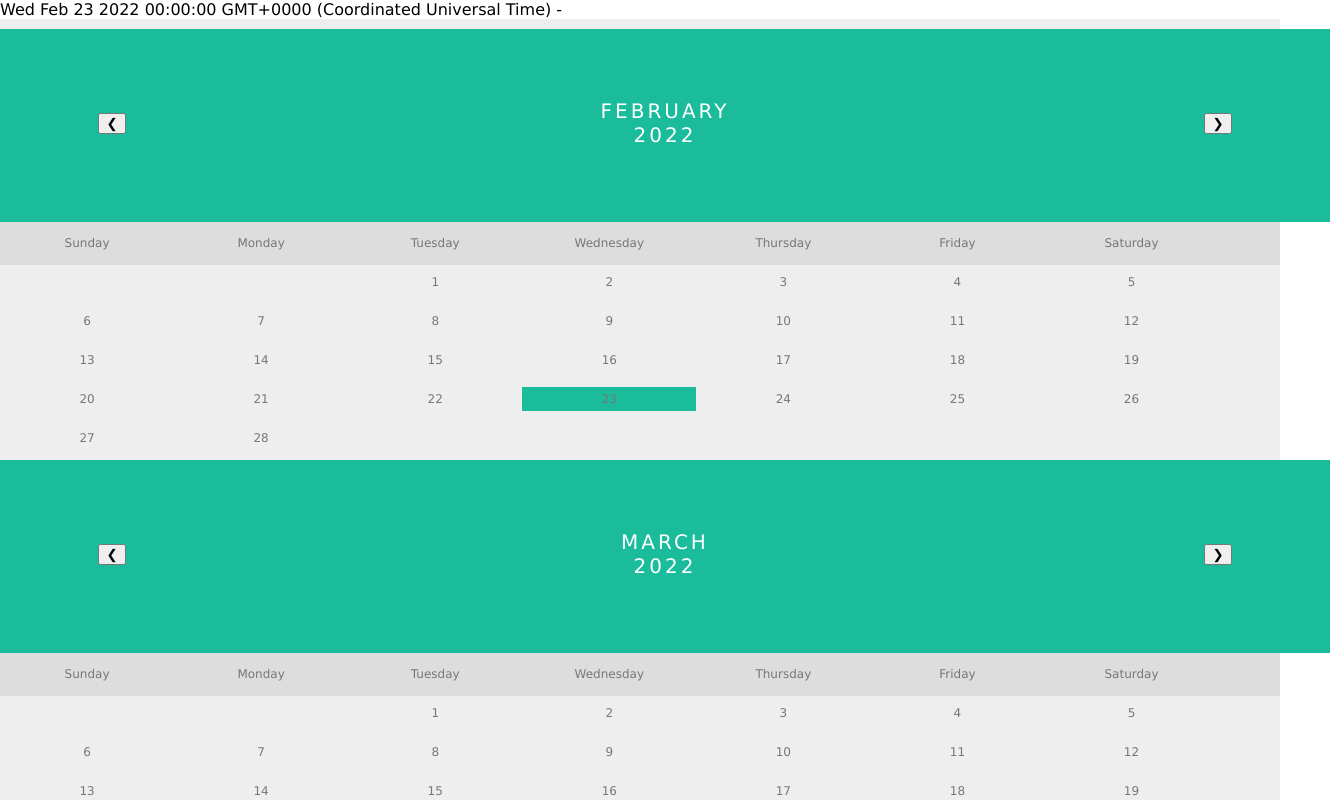
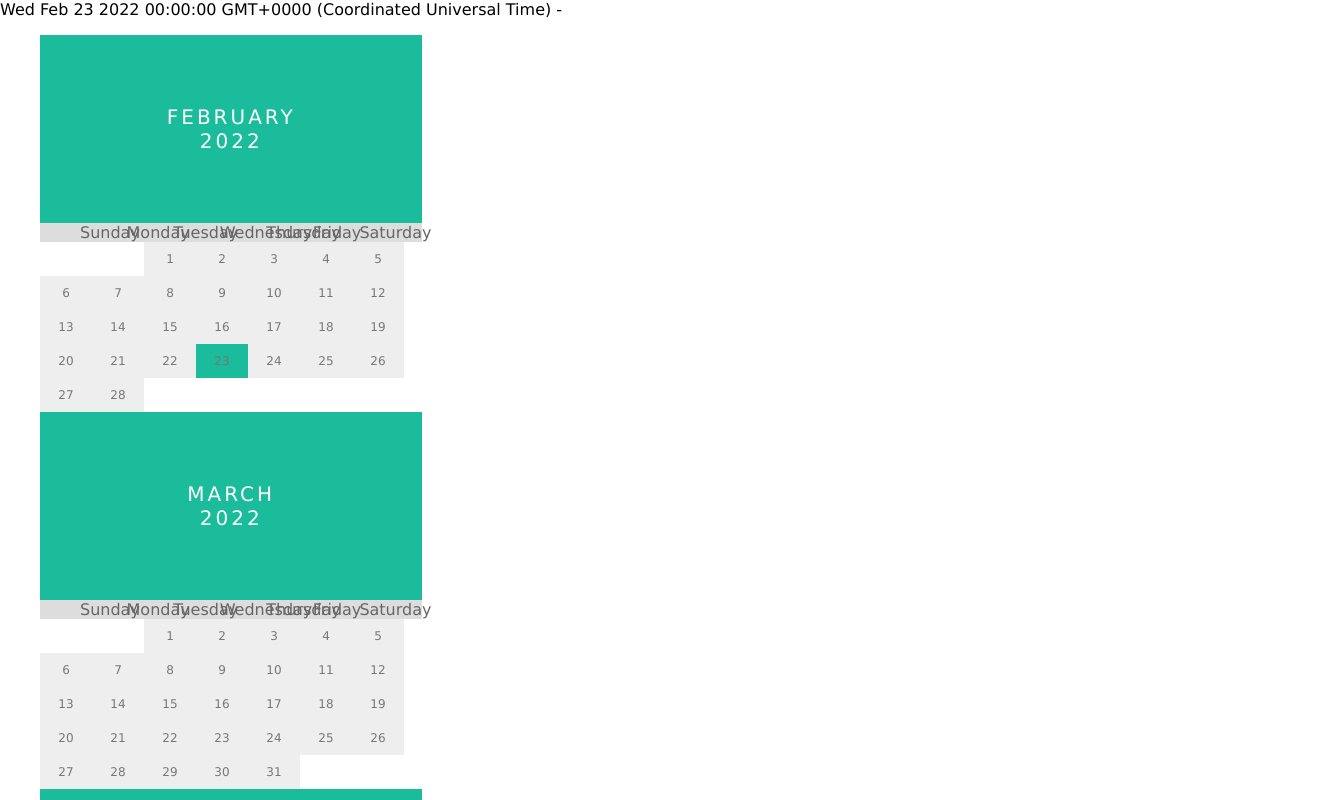
Before and after one commit to frcruz/fan-challenge, a React (Create React App) app: page / in a window 1280 px wide. Shown: the top 800 px of the page, 1330 px wide, since content can reach past the window. Built offline with nearby package versions, Linux system fonts and the light colour scheme.

Commit message:
made calendars smaller, cleaned up code a bit, design wip

```diff
--- a/src/App.js
+++ b/src/App.js
@@ -1,4 +1,4 @@
-import React, { useState, useCallback} from 'react';
+import React, { useState } from 'react';
 import './App.css';
 import Calendar from './Calendar.js'
 
--- a/src/Calendar.css
+++ b/src/Calendar.css
@@ -1,10 +1,11 @@
 ul {list-style-type: none;}
 body {font-family: Verdana, sans-serif;}
-
+.calendar {
+  width: 33%;
+}
 /* Month header */
 .month {
-  padding: 70px 25px;
-  width: 100%;
+  padding: 70px 0;
   background: #1abc9c;
   text-align: center;
 }
@@ -37,7 +38,7 @@ body {font-family: Verdana, sans-serif;}
 /* Weekdays (Mon-Sun) */
 .weekdays {
   margin: 0;
-  padding: 10px 0;
+  padding: 0;
   background-color:#ddd;
 }
 
@@ -48,19 +49,11 @@ body {font-family: Verdana, sans-serif;}
   text-align: center;
 }
 
-/* Days (1-31) */
-.days {
-  padding: 10px 0;
+li.days {
   background: #eee;
-  margin: 0;
-}
-
-.days li {
-  list-style-type: none;
   display: inline-block;
   width: 13.6%;
   text-align: center;
-  margin-bottom: 5px;
   font-size:12px;
   color: #777;
 }
--- a/src/Calendar.js
+++ b/src/Calendar.js
@@ -1,4 +1,4 @@
-import React, { useEffect, useState, useRef} from 'react';
+import React from 'react';
 import Day from './Day.js'
 import './Calendar.css'
 function Calendar(props) {
@@ -18,15 +18,14 @@ function Calendar(props) {
     };
 
     function generateMonthHeader(date) {
-        return <div>
+        return <div className="header">
                     <div className="month">
                         <ul>
-                <li className="prev"><button>&#10094;</button></li>
-                <li className="next"><button>&#10095;</button></li>
                             <li>{months[date.getMonth()]}<br/><span>{date.getFullYear()}</span></li>
                         </ul>
                     </div>
-        <ul className="weekdays">
+                    <div className="weekdays">
+                        <ul>
                             <li>Sunday</li>
                             <li>Monday</li>
                             <li>Tuesday</li>
@@ -37,10 +36,10 @@ function Calendar(props) {
 
                         </ul>
                     </div>
+                </div>
     }
 
     function renderMonth(month) {
-
         let days = [];
         let currentMonth = new Date(month);
         for(let j = 0; j < props.numMonths; j++) {
@@ -49,7 +48,7 @@ function Calendar(props) {
             days[j].push(generateMonthHeader(currentMonth));
             if(day.getDay() !== 0) {
                 for(let i = 0; i < day.getDay(); i++) {
-                    days[j].push(<li key={i - day.getDay()}></li>);
+                    days[j].push(<li className="days" key={i - day.getDay()}></li>);
                 }
             }
             while (day.getMonth() === currentMonth.getMonth()) {
@@ -58,7 +57,7 @@ function Calendar(props) {
                 if((day >= start && day <= end) || (day.getTime() === start.getTime() && end === '')) {
                     active = true;
                 }
-                days[j].push(<li key={day.getDate()}><Day active={active} selectDateCallback={props.selectDateCallback} date={new Date(day)} activeDates={props.activeDates} hoverEndDate={props.hoverEndDate} onMouseHoverCallback={props.onMouseHoverCallback}/></li>);
+                days[j].push(<li className="days" key={day.getDate()}><Day active={active} selectDateCallback={props.selectDateCallback} date={new Date(day)} activeDates={props.activeDates}/></li>);
                 day.setDate(day.getDate() + 1);
             }
             currentMonth.setMonth(currentMonth.getMonth() + 1);
@@ -67,8 +66,8 @@ function Calendar(props) {
     };
 
     return (
-        <div>
-            <ul className="days">{renderMonth(props.startDate)}</ul>
+        <div className="calendar">
+            <ul>{renderMonth(props.startDate)}</ul>
         </div>
 
     );
--- a/src/Day.css
+++ b/src/Day.css
@@ -8,7 +8,6 @@
 
   /* Highlight the "current" day */
 .active {
-    padding: 5px;
     background: #1abc9c;
 }
 
--- a/src/Day.js
+++ b/src/Day.js
@@ -1,17 +1,14 @@
-import React, { useState, useEffect, useRef} from 'react';
+import React from 'react';
 import "./Day.css"
 function Day(props) {
     const classes = ['day'];
-    const [active, setActive] = useState(props.active);
 
     function onClick() {
-        setActive(true);
         props.selectDateCallback(props.date);
     }
 
     return (
       <div className={classes + (props.active ? ' active' : '')} onClick={() => onClick()} >
-          {active}
            {props.date.getDate()}
       </div>
     );
```
Lines whose indentation alone changed are shown as unchanged.
